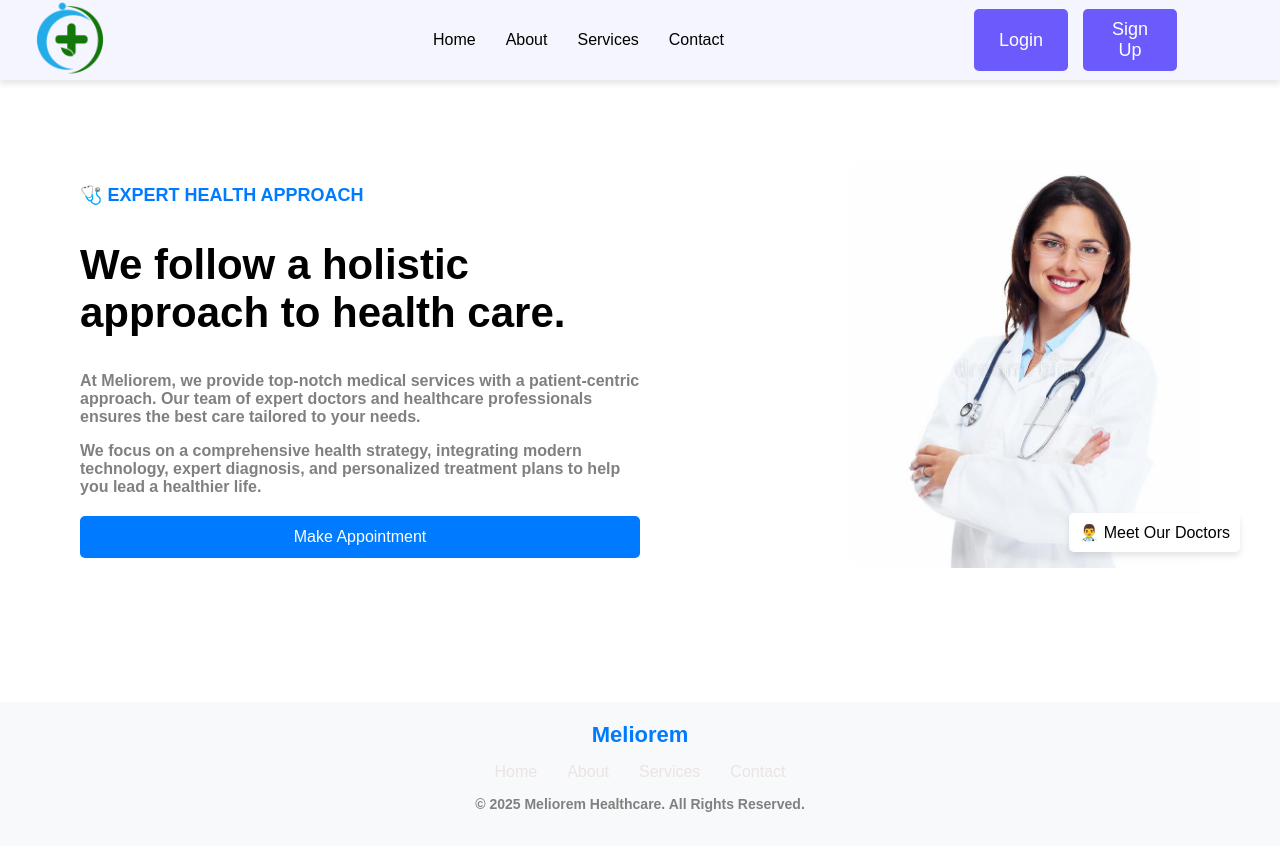
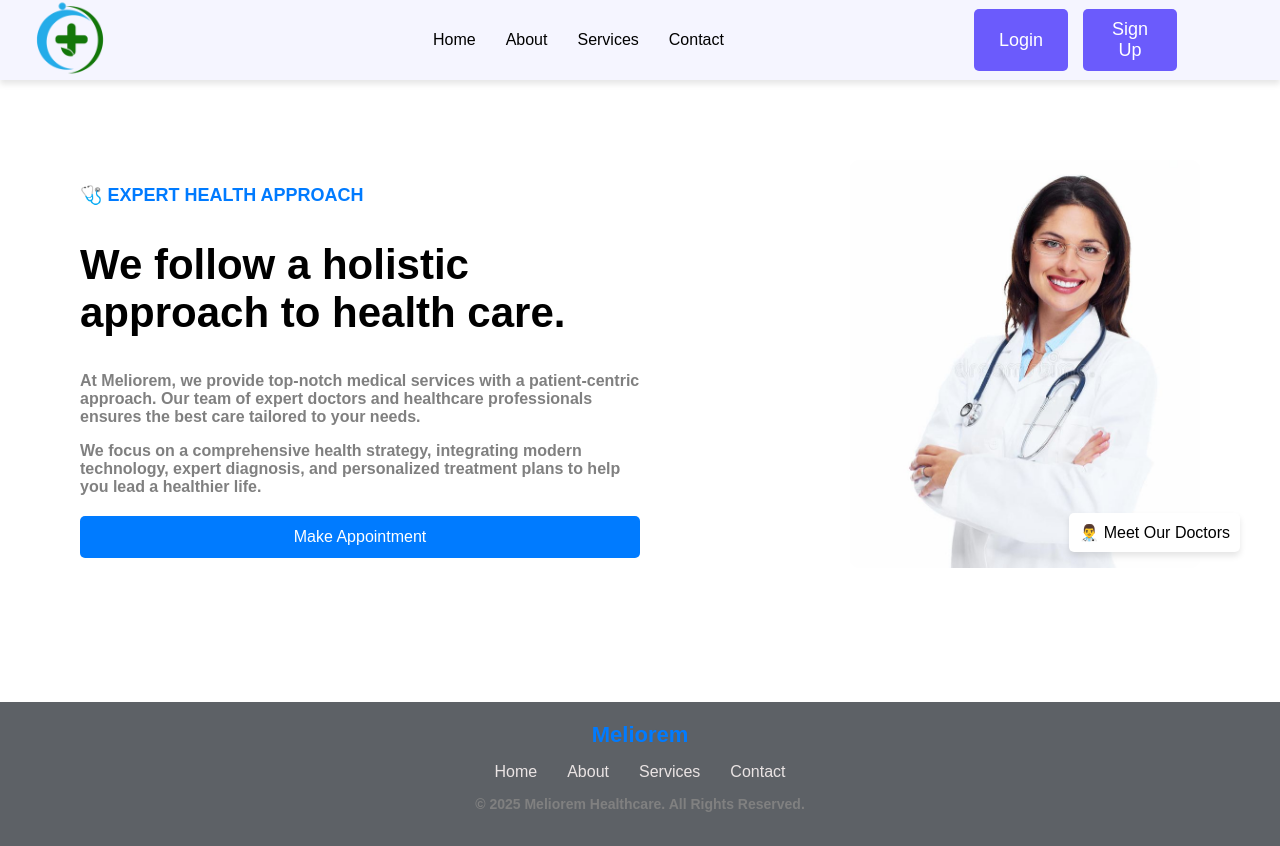
Before and after one commit to josephsatharasi/Appoint-Track-Medical-Appointment-Log, a React (Create React App) app in the folder frontend/: page / in a window 1280 px wide. Built offline with nearby package versions, Linux system fonts and the light colour scheme.

Commit message:
Update styles.css

```diff
--- a/frontend/src/styles/styles.css
+++ b/frontend/src/styles/styles.css
@@ -205,7 +205,7 @@ button:hover {
 
 /* Footer */
 .footer {
-    background-color: #f8f9fa;
+    background-color: #5d6166;
     padding: 20px 0;
     text-align: center;
     margin-top: 50px;
```
